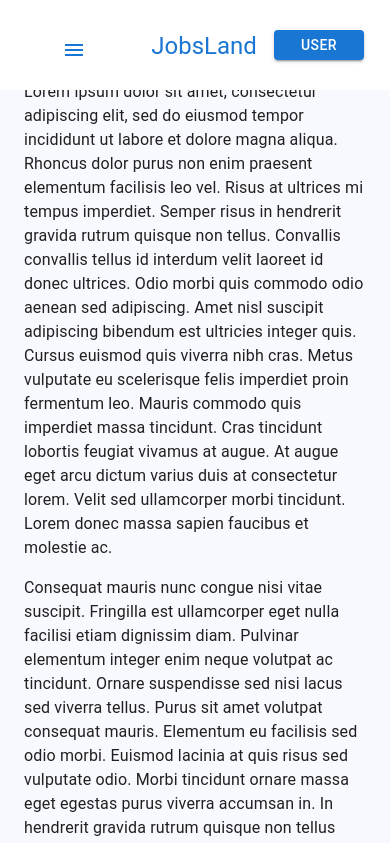
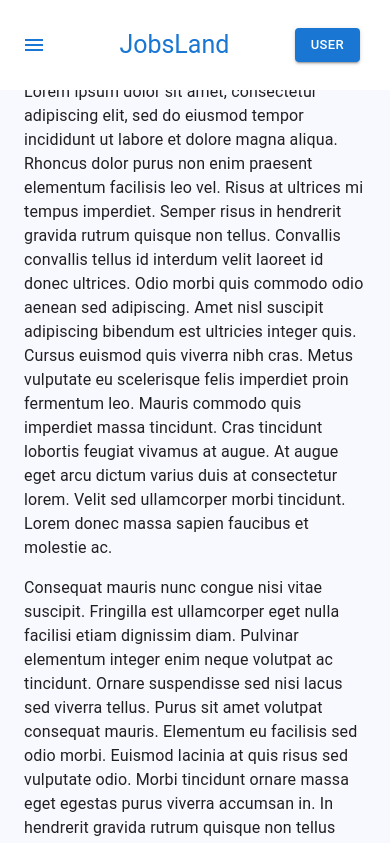
Before and after one commit to uzairmirza90/react-js-jobs, a React (Create React App) app: page / in a window 390 px wide. Shown: the top 843 px of the page. Built offline with nearby package versions, Linux system fonts and the light colour scheme.

Commit message:
now check the responsiveness. i have simplified some code by using flex. i think its fine now. any more issue?

```diff
--- a/src/components/Dadshboard/Header.js
+++ b/src/components/Dadshboard/Header.js
@@ -84,60 +84,74 @@ const Header = (props) => {
           position="fixed"
           sx={{
             display: "flex",
-            justifyContent: "space-between",
-            alignContent: "center",
+            justifyContent: "center",
+            alignItems: "center",
             backgroundColor: "#ffffff",
-            paddingLeft: "150px",
+            paddingLeft: setMaxWidth ? "10px" : "20px",
             paddingRight: "10px",
-            marginLeft: { sm: `${drawerWidth}px` },
+            marginLeft: { xs: "0", sm: `${drawerWidth}px` },
             width: "100%",
             height: "90px",
             boxShadow: "none",
           }}
         >
-          <Box
-            sx={{
-              display: "flex",
-              flexDirection: "row",
-
-              alignItems: "center",
-              height: "100%",
-            }}
+          <Toolbar
+            sx={{ display: "flex", width: "100%", paddingRight: "20px" }}
           >
-            <Box sx={{ flexGrow: 1 }}>
+            <Box
+              sx={{
+                display: "flex",
+                alignItems: "center",
+                flexGrow: 1,
+                justifyContent: "flex-start",
+              }}
+            >
+              <IconButton
+                edge="start"
+                aria-label="open drawer"
+                onClick={handleDrawerToggle}
+                sx={{
+                  display: { sm: "none" },
+                  color: "primary.main",
+                }}
+              >
+                <MenuIcon />
+              </IconButton>
+            </Box>
+            <Box
+              sx={{
+                display: "flex",
+                alignItems: "center",
+                flexGrow: 1,
+                justifyContent: "space-between",
+              }}
+            >
               <Typography
                 variant="h5"
                 noWrap
                 component="div"
                 color={setMaxWidth ? "primary.main" : "black"}
                 sx={{
-                  display: "flex",
-                  justifyContent: "center",
-                  mt: "30px",
+                  ml: setMaxWidth ? 0 : 13,
+                  fontSize: { xs: "25px", sm: "28px" },
                 }}
               >
-                {setMaxWidth ? "JobsLand" : " Dashboard"}
+                {setMaxWidth ? "JobsLand" : "Dashboard"}
               </Typography>
             </Box>
             <Button
               variant="contained"
               color="primary"
               alignItems="center"
-              sx={{ mx: 2, mt: "28px", width: "90px", height: "30px" }}
+              sx={{
+                fontSize: { xs: "13px", sm: "14px" },
+              }}
             >
               User
             </Button>
-          </Box>
-          <Toolbar sx={{ display: "flex" }}>
-            <IconButton
-              aria-label="open drawer"
-              onClick={handleDrawerToggle}
-              sx={{ display: { sm: "none" } }}
-            >
-              <MenuIcon sx={{ color: "primary.main", ml: -25, mt: -10 }} />
-            </IconButton>
           </Toolbar>
         </AppBar>
+
         <Box
           component="nav"
           sx={{
```
